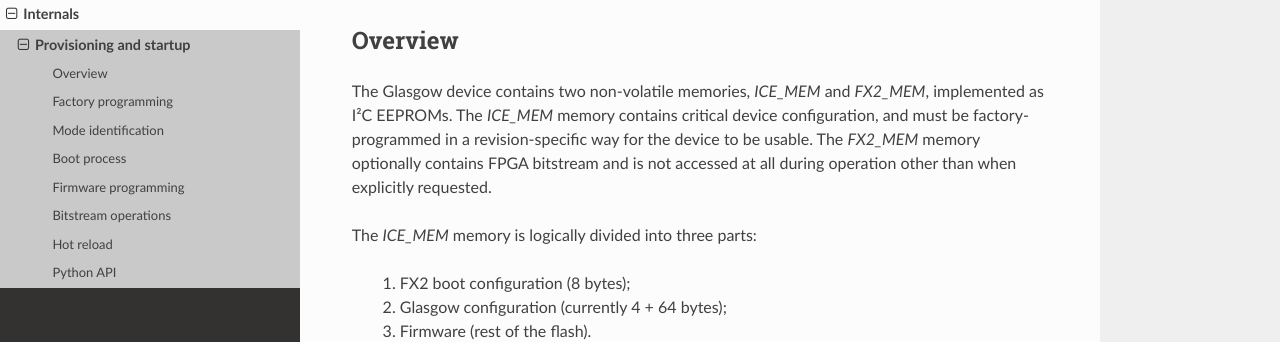
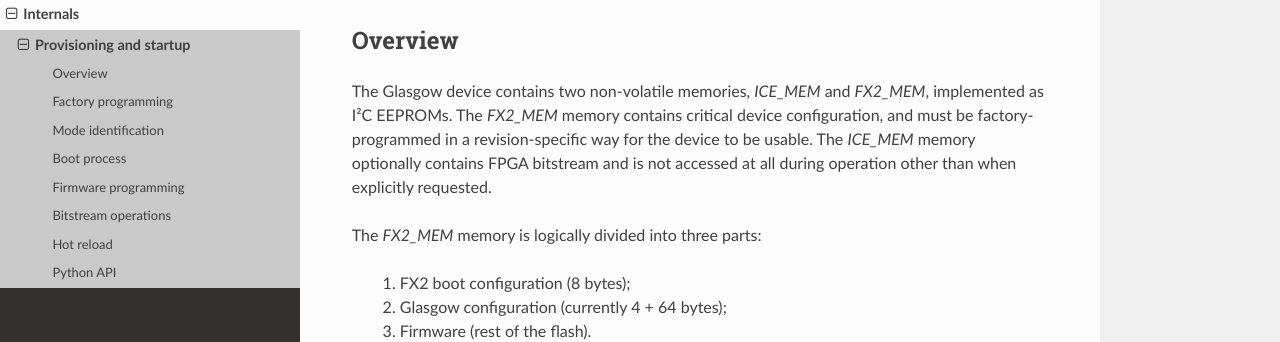
Before and after one commit to GlasgowEmbedded/glasgow, a Sphinx documentation site: the page built from docs/internals_startup.rst, in a window 1280 px wide and 900 px high. Shown: the part 136-478 px from the top of the window. Built offline with Sphinx 7.4.7 and the Read the Docs theme 2.0.0, drawn with Linux system fonts in a browser that asks for light colours; some of the changed text lies outside the part shown.

```diff
--- a/docs/internals_startup.rst
+++ b/docs/internals_startup.rst
@@ -4,9 +4,9 @@
 Overview
 --------
 
-The Glasgow device contains two non-volatile memories, `ICE_MEM` and `FX2_MEM`, implemented as I²C EEPROMs. The `ICE_MEM` memory contains critical device configuration, and must be factory-programmed in a revision-specific way for the device to be usable. The `FX2_MEM` memory optionally contains FPGA bitstream and is not accessed at all during operation other than when explicitly requested.
+The Glasgow device contains two non-volatile memories, `ICE_MEM` and `FX2_MEM`, implemented as I²C EEPROMs. The `FX2_MEM` memory contains critical device configuration, and must be factory-programmed in a revision-specific way for the device to be usable. The `ICE_MEM` memory optionally contains FPGA bitstream and is not accessed at all during operation other than when explicitly requested.
 
-The `ICE_MEM` memory is logically divided into three parts:
+The `FX2_MEM` memory is logically divided into three parts:
 
   1. FX2 boot configuration (8 bytes);
   2. Glasgow configuration (currently 4 + 64 bytes);
```
Also changed, not shown: other parts of docs/internals_startup.rst (+1 -1 lines).
